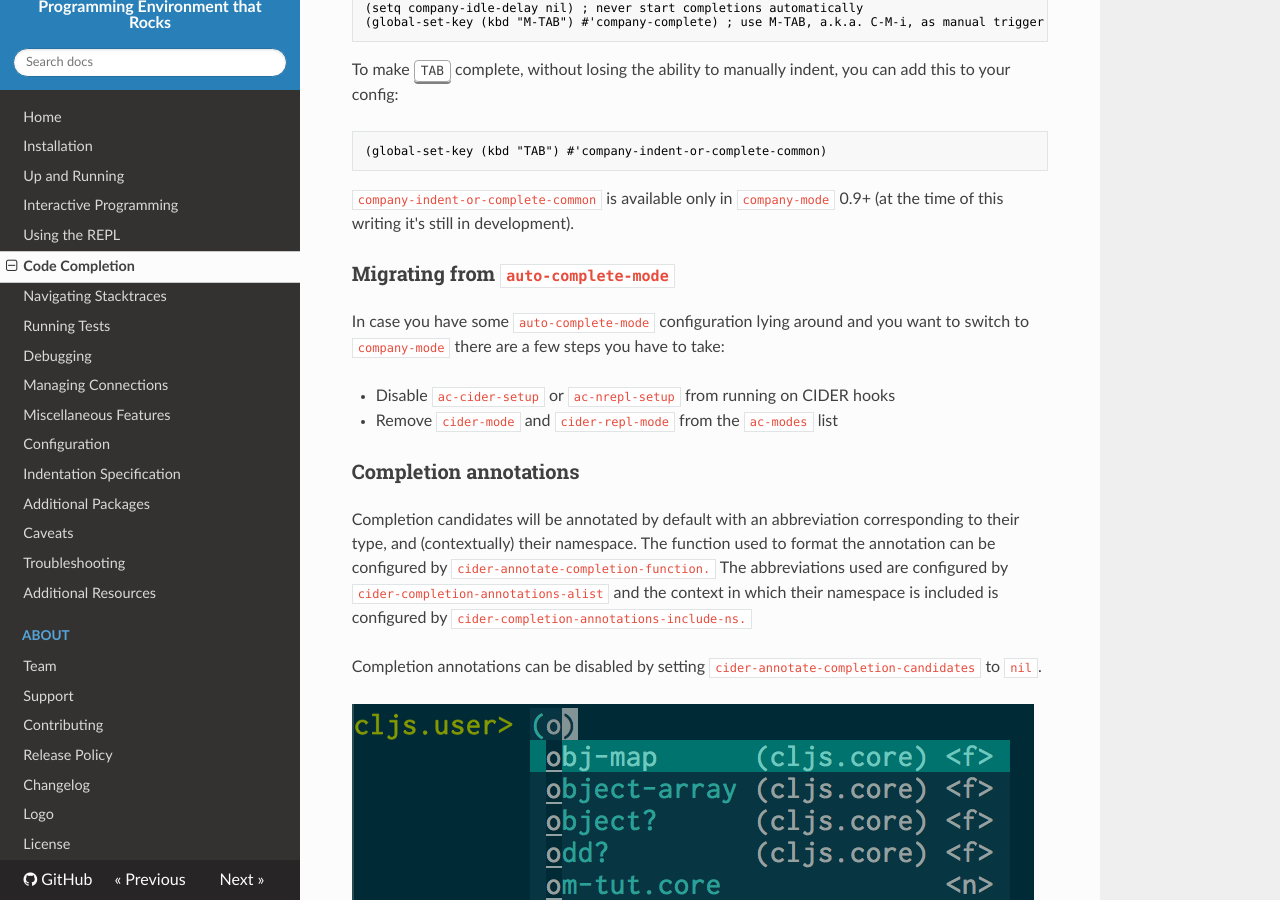
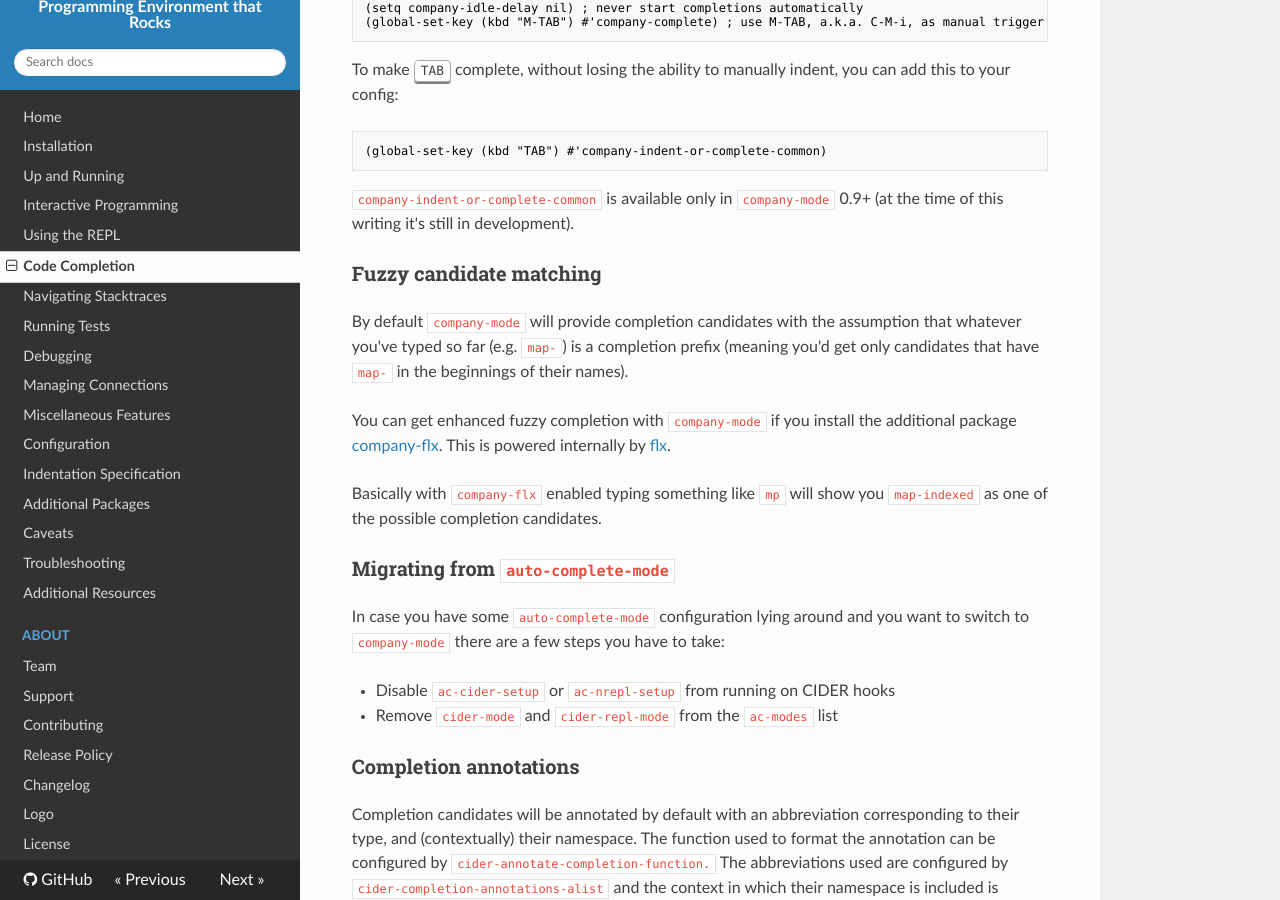
Before and after one commit to clojure-emacs/cider, an MkDocs documentation site: the page built from doc/code_completion.md, in a window 1280 px wide and 900 px high, scrolled down 1008 px. Built offline with MkDocs 1.6.1, drawn with Linux system fonts in a browser that asks for light colours; nearby versions of some CDN libraries; old or Windows-style settings are respelled for this version of MkDocs.

Commit message:
Mention company-flx in the manual

```diff
--- a/doc/code_completion.md
+++ b/doc/code_completion.md
@@ -50,6 +50,19 @@ you can add this to your config:
 `company-indent-or-complete-common` is available only in `company-mode` 0.9+ (at
 the time of this writing it's still in development).
 
+### Fuzzy candidate matching
+
+By default `company-mode` will provide completion candidates with the assumption
+that whatever you've typed so far (e.g. `map-`) is a completion prefix (meaning
+you'd get only candidates that have `map-` in the beginnings of their names).
+
+You can get enhanced fuzzy completion with `company-mode` if you install the
+additional package [company-flx](https://github.com/PythonNut/company-flx).
+This is powered internally by [flx](https://github.com/lewang/flx).
+
+Basically with `company-flx` enabled typing something like `mp` will show you
+`map-indexed` as one of the possible completion candidates.
+
 ### Migrating from `auto-complete-mode`
 
 In case you have some `auto-complete-mode` configuration lying around and you
```
